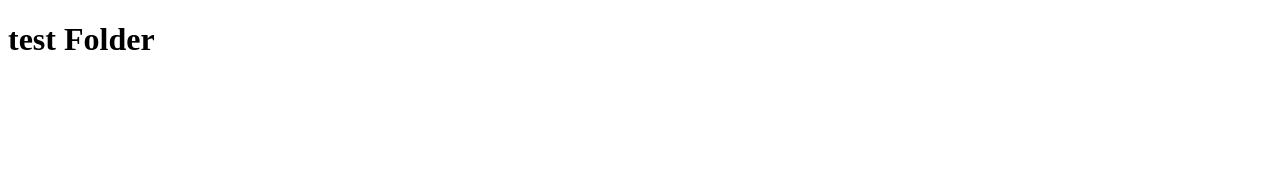
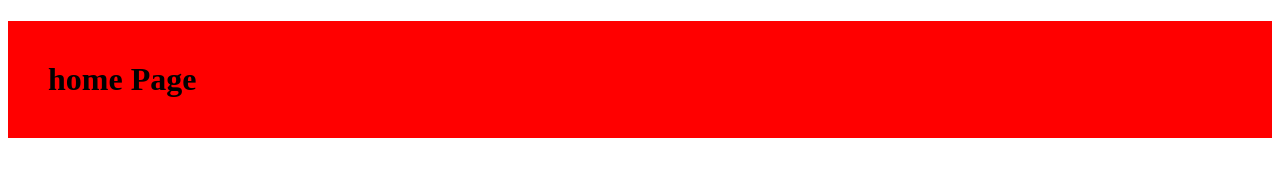
Before and after one commit to dadashovafiruze007-cloud/test-folder, a plain HTML site: page index.html in a window 1280 px wide. Drawn offline with Linux system fonts and the light colour scheme.

Commit message:
yeni fayl yaradildi home ucun

```diff
--- a/test.html
+++ b/index.html
@@ -3,9 +3,10 @@
   <head>
     <meta charset="UTF-8" />
     <meta name="viewport" content="width=device-width, initial-scale=1.0" />
+    <link rel="stylesheet" href="./styles/global.css">
     <title>Document</title>
   </head>
   <body>
-    <h1>test Folder</h1>
+    <h1 class="content">home Page</h1>
   </body>
 </html>
--- /dev/null
+++ b/styles/global.css
@@ -0,0 +1,4 @@
+.content{
+    padding: 40px;
+    background-color: red;
+}
```
